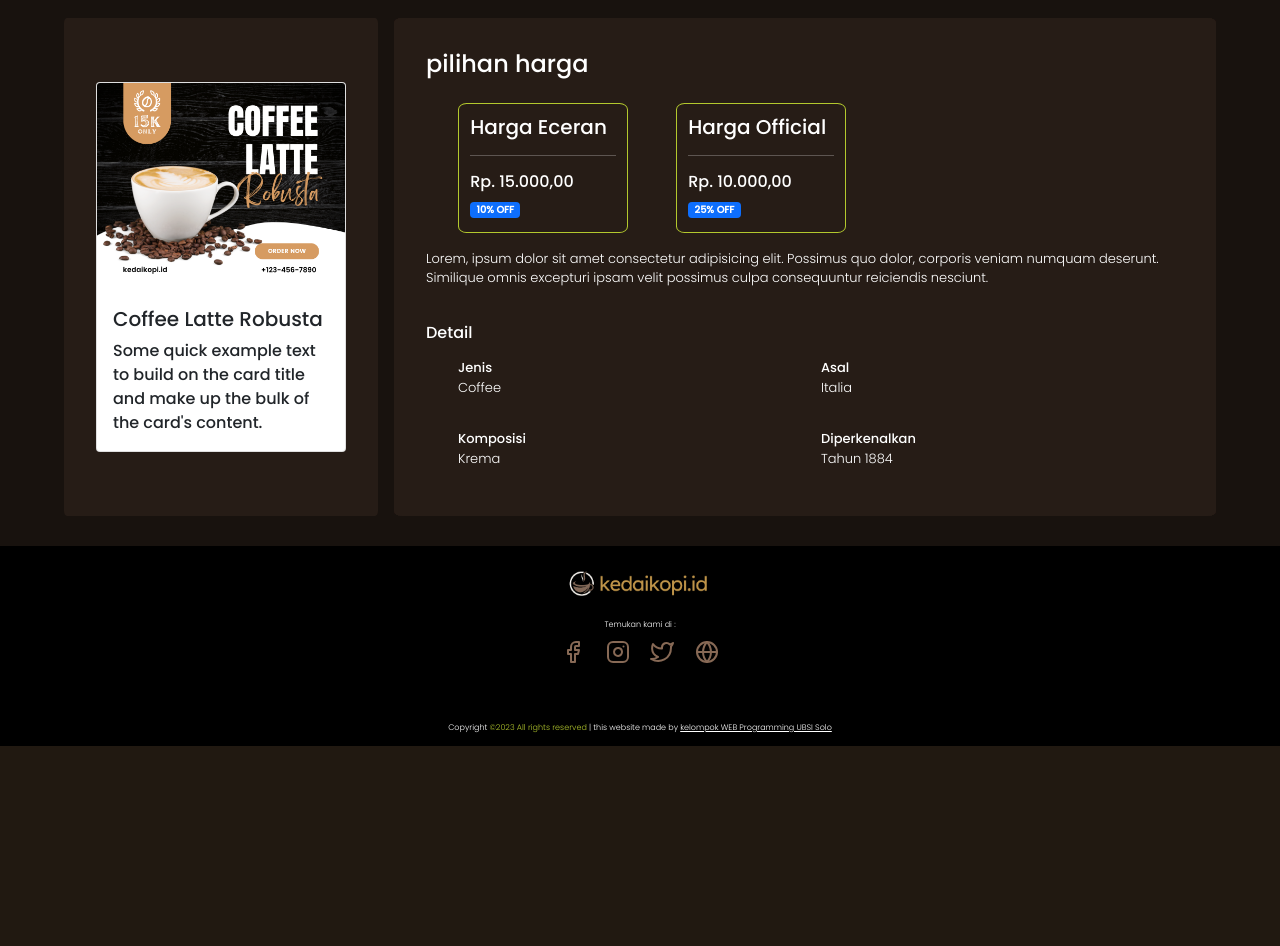
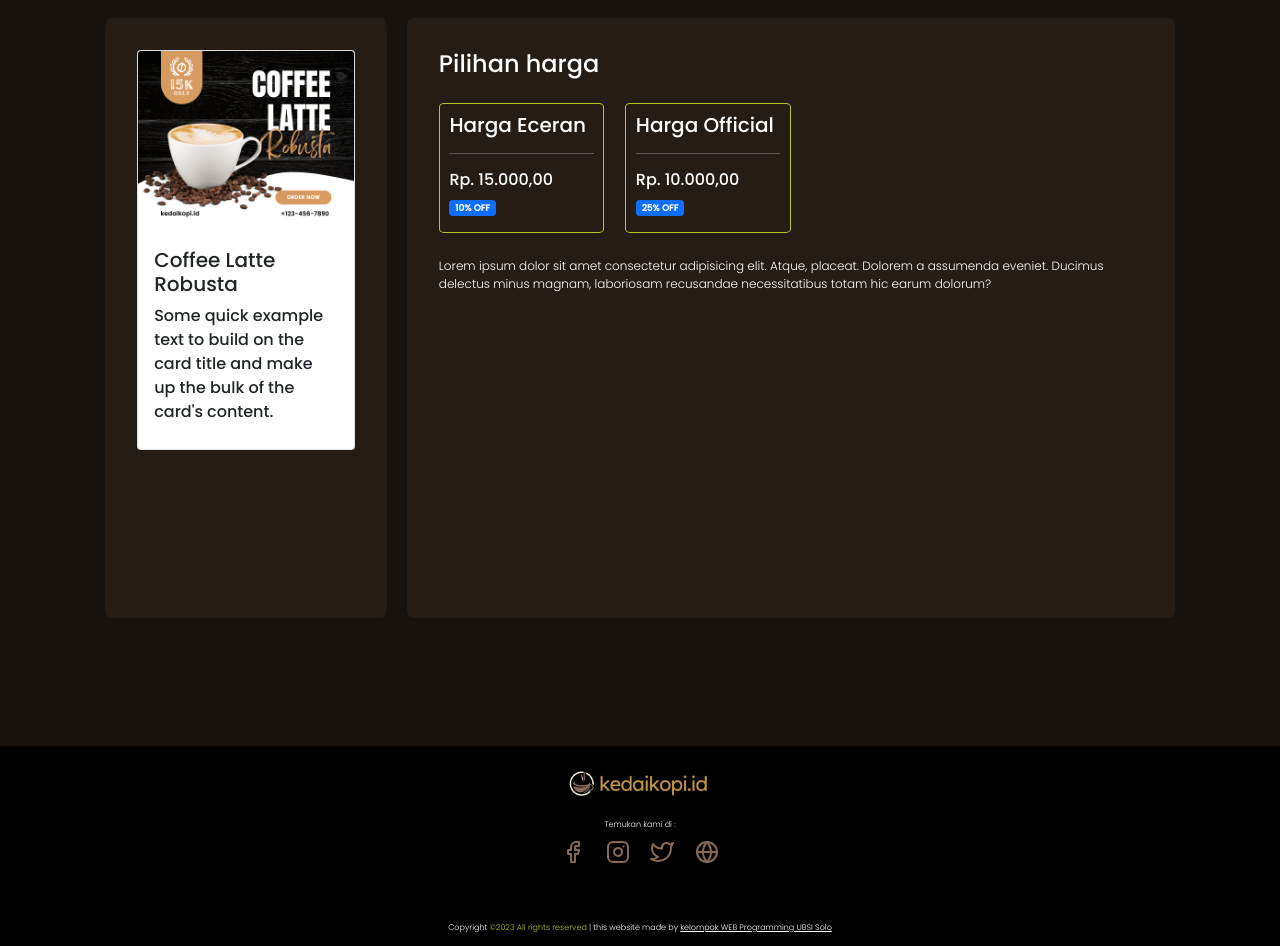
Before and after one commit to hawk-xc/hawk-xc.github.io, a PHP site: page /web_project/menu/menu2.html in a window 1280 px wide. Shown: the part 78-1024 px from the top of the page. Before the commit the page ends 824 px from the top, so only its background shows below. Run offline with PHP 8.4, Linux system fonts and the light colour scheme.

Commit message:
add update to menu2

```diff
--- a/web_project/css/menu-responsive.css
+++ b/web_project/css/menu-responsive.css
@@ -6,102 +6,115 @@
   margin: 0px;
 }
 
+/* body of content start */
 .section-container {
-  /* width: 40%; */
-  height: 400px;
+  width: 100%;
+  height: 100%;
   display: flex;
   justify-content: center;
-  align-center: center;
+  flex-wrap: wrap;
 
   /* margin top */
   margin-top: 6rem;
   margin-bottom: 8rem;
+  gap: 20px;
 }
 
-.section-container .section-hero-menu {
-  display: grid;
-  width: 40%;
-  /* grid-template-columns: 1fr 1fr; */
+.section-container .balok-1 {
+  width: 90%;
+  background-color: #261c16;
+  box-sizing: border-box;
 
-  grid-template-areas:
-    "satu"
-    "dua";
-  gap: 1rem;
-}
-
-.section-container .section-hero-menu .item {
-  width: 100%;
-  /* height: 500px; */
-  border-radius: 1%;
-  padding-top: 2rem;
-
-  /* flex direction */
-}
-
-.satu {
-  grid-area: satu;
-  background-color: #261c16;
+  /* flexbox model -> balok-1 */
   display: flex;
-  justify-items: center;
-  flex-direction: column;
   justify-content: center;
   align-items: center;
 
   padding: 2rem;
+  border-radius: 2%;
 }
 
-.dua {
-  grid-area: dua;
+.section-container .balok-2 {
+  width: 90%;
   background-color: #261c16;
+
+  /* typography section block */
   color: var(--light);
+  font-weight: 100;
+  padding: 2rem;
+  font-size: 12px;
 
-  font-weight: 10;
-  font-size: 13px;
-  padding: 2rem;
+  border-radius: 1%;
 }
 
-/* block menu */
-.section-container .section-hero-menu .item .kotak-block {
-  display: grid;
-  grid-template-columns: repeat(2, 170px);
-  gap: 3rem;
-  padding: 1rem 2rem;
+/* balok-1 propherty start */
+.section-container .balok-1 img {
+  width: 100%;
 }
 
-.section-container .section-hero-menu .item .kotak-block .block {
-  border: 1px solid var(--secondary);
-  width: 170px;
-  height: 130px;
-  border-radius: 5%;
-  padding: 0.7rem;
+.section-container .balok-1 .card {
+  height: 25rem;
 }
 
-/* list detail style */
-.section-container .section-hero-menu .item ul {
-  list-style: none;
+.section-container .balok-1 .card .card-text {
+  display: none;
+}
+/* balok-1 propherty end */
+
+/* balok-2 propherty start */
+.section-container .balok-2 .block-harga {
   display: grid;
   grid-template-columns: 1fr 1fr;
-  row-gap: 2rem;
-
-  margin-top: 1rem;
+  gap: 1.3rem;
+  margin-top: 1.5rem;
+  margin-bottom: 1.5rem;
+  width: 50%;
 }
 
-.section-container .section-hero-menu .item ul li {
+.section-container .balok-2 .block-harga .item {
   width: 100%;
-  /* background-color: blueviolet; */
+  height: 100px;
+  border: 1px solid var(--secondary);
+  padding: 0.6rem;
+  border-radius: 3%;
 }
 
-/* media query */
-@media screen and (min-width: 800px) {
-  .section-container .section-hero-menu {
-    width: 90%;
-    grid-template-areas: "satu dua dua dua dua dua";
-    gap: 1rem;
+.section-container .balok-2 p {
+  font-size: 60%;
+}
+/* balok-2 propherty end */
+
+@media screen and (min-width: 624px) {
+  /* resposive breakpoint */
+  /* balok-1 propherty item start */
+  .section-container .balok-1 {
+    width: 22%;
+    align-items: start;
   }
-  /* .dua {
-    justify-content: center;
-    align-items: center;
-  } */
-  .section-container {
-    width: 100%;
+
+  .section-container .balok-1 .card .card-text {
+    display: contents;
+  }
+
+  .section-container .balok-1 .card {
+    height: 25rem;
+  }
+  /* balok-1 propherty item end*/
+
+  /* balok-2 propherty item start */
+  .section-container .balok-2 {
+    width: 60%;
+  }
+
+  .section-container .balok-2 p {
+    font-size: 100%;
+  }
+  /* balok-2 propherty end */
+  /* balok-2 propherty item start */
+
+  .section-container .balok-2 .block-harga .item {
+    height: 130px;
+  }
+  /* balok-2 propherty item end */
 }
+/* body of content end */
--- a/web_project/menu/menu2.html
+++ b/web_project/menu/menu2.html
@@ -53,8 +53,7 @@
 
     <!-- hero container body start -->
     <div class="section-container">
-      <div class="section-hero-menu">
-        <div class="item satu">
+      <div class="balok-1">
         <div class="card" style="width: 250px">
           <img
             src="../media/menu/kedaikopi-menu1.png"
@@ -64,26 +63,23 @@
           <div class="card-body">
             <h5 class="card-title">Coffee Latte Robusta</h5>
             <p class="card-text">
-                Some quick example text to build on the card title and make up
-                the bulk of the card's content.
+              Some quick example text to build on the card title and make up the
+              bulk of the card's content.
             </p>
           </div>
         </div>
       </div>
-        <div class="item dua"></div>
-        <div class="item dua"></div>
-        <div class="item dua"></div>
-        <div class="item dua"></div>
-        <div class="item dua">
-          <h4>pilihan harga</h4>
-          <div class="kotak-block">
-            <div class="block">
+      <div class="balok-2">
+        <h4>Pilihan harga</h4>
+        <!-- section block harga -->
+        <div class="block-harga">
+          <div class="item">
             <h5>Harga Eceran</h5>
             <hr />
             <h6>Rp. 15.000,00</h6>
             <span class="badge bg-primary">10% OFF</span>
           </div>
-            <div class="block">
+          <div class="item">
             <h5>Harga Official</h5>
             <hr />
             <h6>Rp. 10.000,00</h6>
@@ -91,33 +87,10 @@
           </div>
         </div>
         <p>
-            Lorem, ipsum dolor sit amet consectetur adipisicing elit. Possimus
-            quo dolor, corporis veniam numquam deserunt. Similique omnis
-            excepturi ipsam velit possimus culpa consequuntur reiciendis
-            nesciunt.
+          Lorem ipsum dolor sit amet consectetur adipisicing elit. Atque,
+          placeat. Dolorem a assumenda eveniet. Ducimus delectus minus magnam,
+          laboriosam recusandae necessitatibus totam hic earum dolorum?
         </p>
-          <!-- list detail -->
-          <br />
-          <h6>Detail</h6>
-          <ul>
-            <li>
-              <b>Jenis</b> <br />
-              Coffee
-            </li>
-            <li>
-              <b>Asal</b> <br />
-              Italia
-            </li>
-            <li>
-              <b>Komposisi</b> <br />
-              Krema
-            </li>
-            <li>
-              <b>Diperkenalkan</b> <br />
-              Tahun 1884
-            </li>
-          </ul>
-        </div>
       </div>
     </div>
     <!-- hero container body end -->
```
Lines whose indentation alone changed are shown as unchanged.
